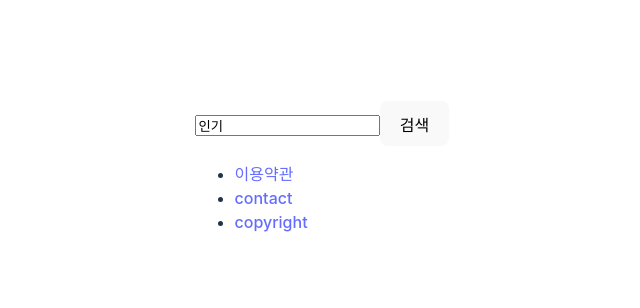
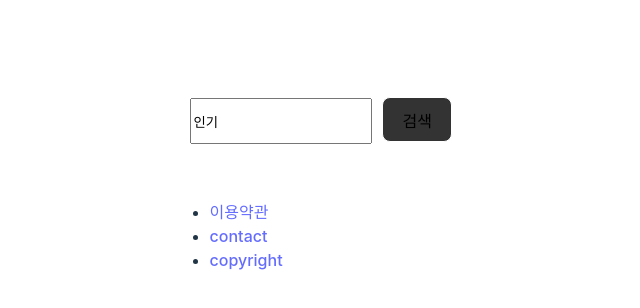
Before and after one commit to ginzason/reactStudy, a React (Vite) app: page /news in a window 1280 px wide. Shown: the top 308 px of the page, without its empty margins (318-958 px from the left). Built offline with nearby package versions, Linux system fonts and the light colour scheme; no server answers.

Commit message:
html 적용

```diff
--- a/src/components/NewsList.tsx
+++ b/src/components/NewsList.tsx
@@ -41,21 +41,19 @@ const NewsList = ({ articles }) => {
   return (
     <div>
       {articles.map((article) => (
-        <NewsItemBlock key={article.index}>
+        <NewsItemBlock key={article.originallink}>
           {article.urlToImage && (
             <div className="thumbnail">
-              <a href={article.url} target="_blank" rel="noopener noreferrer">
+              <a href={article.link} target="_blank" rel="noopener noreferrer">
                 <img src={article.urlToImage} alt="thumbnail" />
               </a>
             </div>
           )}
           <div className="contents">
             <h2>
-              <a href={article.url} target="_blank" rel="noopener noreferrer">
-                {article.title}
-              </a>
+              <a href={article.link} target="_blank" rel="noopener noreferrer" dangerouslySetInnerHTML={{ __html: article.title }}></a>
             </h2>
-            <p>{article.description}</p>
+            <p dangerouslySetInnerHTML={{ __html: article.description }}></p>
           </div>
         </NewsItemBlock>
       ))}
--- a/src/pages/News.tsx
+++ b/src/pages/News.tsx
@@ -1,6 +1,23 @@
 import React, { useState, useEffect } from 'react';
 import axios from 'axios';
 import NewsList from '../components/NewsList';
+import styled from 'styled-components';
+
+const NewsWrap = styled.div`
+  padding:20px;
+  > div {
+    margin-bottom:20px;
+    input {
+      width:calc(100% - 90px);
+      margin-right:10px;
+      height:40px;
+    }
+    button {
+      background:#333;
+      border:1px solid #fff;
+    }
+  }
+`;
 
 const News = () => {
   const [searchQuery, setSearchQuery] = useState('인기');
@@ -20,8 +37,6 @@ const News = () => {
           },
         }
       );
-      console.log("통신")
-      console.log(response.data.items)
       setData(response.data.items);
     } catch (e) {
       console.log(e);
@@ -42,7 +57,7 @@ const News = () => {
   };
 
   return (
-    <div>
+    <NewsWrap>
       <div>
         <input
           type="text"
@@ -57,7 +72,7 @@ const News = () => {
       ) : (
         <NewsList articles={data} />
       )}
-    </div>
+    </NewsWrap>
   );
 };
 
```
